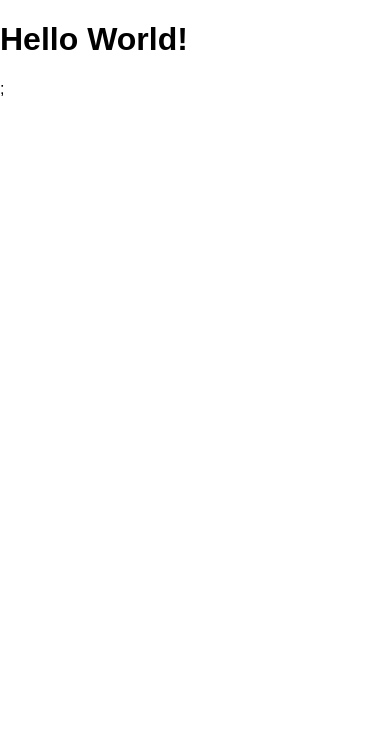
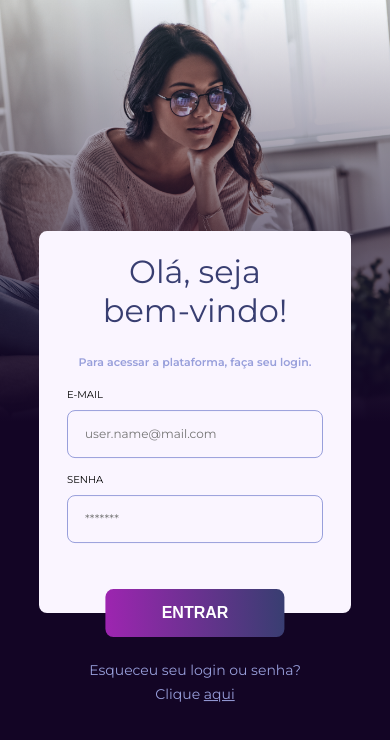
Before and after one commit to eltton/wise-frontend, a Next.js app: page / in a window 390 px wide. Shown: the top 740 px of the page. Built offline with nearby package versions, Linux system fonts and the light colour scheme.

Commit message:
mobile first done

```diff
--- /dev/null
+++ b/src/components/Form/index.tsx
@@ -0,0 +1,122 @@
+import React from "react";
+import styled from "styled-components";
+
+const LoginForm = styled.form`
+  border-radius: 8px;
+  padding-left: 28px;
+  padding-right: 28px;
+  width: 100%;
+  margin-bottom: -50px; //mobile
+`;
+
+const WelcomeMessage = styled.h1`
+  font-weight: 400;
+  font-style: normal;
+  text-align: center;
+  color: #383e71;
+`;
+
+const Tip = styled.h3`
+  font-weight: 600;
+  font-size: 11px;
+  line-height: 20px;
+  text-align: center;
+  color: #989fdb;
+  border: 0;
+  width: 100%;
+`;
+
+const Label = styled.label`
+  font-weight: 400;
+  font-size: 10px;
+`;
+
+const Input = styled.input`
+  margin-top: 8px;
+  width: 100%;
+  height: 48px;
+  border: 1px solid #989fdb;
+  box-sizing: border-box;
+  border-radius: 8px;
+  padding-left: 17px;
+  font-size: 12px;
+  font-weight: 400;
+  line-height: 48px;
+  margin-bottom: 10px;
+  color: #989fdb;
+  background: transparent;
+  font-family: "Montserrat";
+`;
+
+const Button = styled.button`
+  width: 70%;
+  padding: 14px;
+  background: linear-gradient(267.79deg, #383e71 0%, #9d25b0 99.18%);
+  /* box-shadow: 5px 1px 15px #cf99db; */
+  border-radius: 8px;
+  border: none;
+  outline: none;
+
+  color: #fff;
+  font-size: 16px;
+  font-weight: 600;
+  line-height: 20px;
+
+  position: relative; //mobile
+  bottom: -60px;
+  /* top: 50%; */
+  left: 50%;
+  transform: translate(-50%, -50%);
+`;
+
+const P = styled.p`
+  font-weight: 400;
+  font-size: 14px;
+  line-height: 10px;
+  text-align: center;
+  color: #989fdb;
+
+  position: relative; //mobile
+  bottom: -50px;
+
+  a {
+    color: #989fdb;
+  }
+`;
+
+const Form: React.FC = () => {
+  return (
+    <>
+      <LoginForm>
+        <WelcomeMessage>
+          Olá, seja <br />
+          bem-vindo!
+        </WelcomeMessage>
+        <Tip>Para acessar a plataforma, faça seu login.</Tip>
+
+        <Label htmlFor="email">E-MAIL</Label>
+
+        <Input name="email" placeholder="user.name@mail.com" id="email" />
+
+        <Label htmlFor="password">SENHA</Label>
+
+        <Input
+          name="password"
+          type="password"
+          placeholder="*******"
+          id="password"
+          autoComplete="off"
+        />
+
+        <Button type="submit">ENTRAR</Button>
+
+        <P>Esqueceu seu login ou senha?</P>
+        <P>
+          Clique <a href="#">aqui</a>
+        </P>
+      </LoginForm>
+    </>
+  );
+};
+
+export default Form;
--- a/src/pages/_app.tsx
+++ b/src/pages/_app.tsx
@@ -1,13 +1,22 @@
 import React from "react";
+import Head from "next/head";
 import { AppProps } from "next/app";
 
-import GlobalStyle from "../styles/global";
+import { GlobalStyle } from "../styles/global";
 
 const MyApp: React.FC<AppProps> = ({ Component, pageProps }) => {
   return (
     <>
-      <Component {...pageProps} />;
+      <Head>
+        <link rel="preconnect" href="https://fonts.gstatic.com" />
+        <link
+          href="https://fonts.googleapis.com/css2?family=Montserrat:ital,wght@0,400;0,600;1,400;1,600&display=swap"
+          rel="stylesheet"
+        ></link>
+        <title>Login</title>
+      </Head>
       <GlobalStyle />
+      <Component {...pageProps} />
     </>
   );
 };
--- a/src/pages/index.tsx
+++ b/src/pages/index.tsx
@@ -1,16 +1,17 @@
 import React from "react";
-import Head from "next/head";
+
+import { Container, Background, Content } from "../styles/login";
+import Form from "../components/Form";
 
 const Home: React.FC = () => {
   return (
     <div>
-      <Head>
-        <title>Homepage</title>
-      </Head>
-
-      <main>
-        <h1>Hello World!</h1>
-      </main>
+      <Container>
+        <Background />
+        <Content>
+          <Form />
+        </Content>
+      </Container>
 
       <footer></footer>
     </div>
--- a/src/styles/global.ts
+++ b/src/styles/global.ts
@@ -1,6 +1,6 @@
 import { createGlobalStyle } from "styled-components";
 
-export default createGlobalStyle`
+export const GlobalStyle = createGlobalStyle`
   * {
     box-sizing: border-box;
   }
@@ -8,12 +8,17 @@ export default createGlobalStyle`
   body {
     margin: 0;
     padding: 0;
-    box-sizing: border-box;
 
     font-family: 'Montserrat', sans-serif;
+
+    background-color: #130525;
   }
 
   html, body {
     min-height: 100vh;
+
+    @media screen and (min-width: 768px) {
+    background-color: #FAF5FF;
+  }
   }
 `;
--- /dev/null
+++ b/src/styles/login.ts
@@ -0,0 +1,49 @@
+import styled, { keyframes } from "styled-components";
+
+export const Container = styled.main`
+  /* border: solid 5px pink; */
+  height: 100vh;
+  display: flex;
+  align-items: stretch;
+  position: relative;
+`;
+
+export const Background = styled.div`
+  /* border: solid 5px blue; */
+  width: 100%;
+  height: 50%;
+
+  background-image: linear-gradient(
+      0deg,
+      #130525 0%,
+      rgba(105, 57, 153, 0) 100%
+    ),
+    url("/assets/bg.png");
+  background-position-x: center;
+  background-size: cover;
+
+  @media screen and (min-width: 768px) {
+    max-width: 40%;
+    height: 100%;
+  }
+`;
+
+export const Content = styled.div`
+  /* border: solid 5px green; */
+  border-radius: 8px;
+  position: absolute;
+  background-color: #faf5ff;
+  top: 50%;
+  left: 50%;
+  transform: translate(-50%, -50%);
+
+  width: 80%;
+  /* height: 100%; */
+  /* top: 50%; */
+  /* left: 50%; */
+  /* display: flex; */
+  /* flex-direction: column; */
+  /* justify-content: center; */
+  /* width: 100%; */
+  /* max-width: 600px; */
+`;
--- a/styles/globals.css
+++ /dev/null
@@ -1,16 +0,0 @@
-html,
-body {
-  padding: 0;
-  margin: 0;
-  font-family: -apple-system, BlinkMacSystemFont, Segoe UI, Roboto, Oxygen,
-    Ubuntu, Cantarell, Fira Sans, Droid Sans, Helvetica Neue, sans-serif;
-}
-
-a {
-  color: inherit;
-  text-decoration: none;
-}
-
-* {
-  box-sizing: border-box;
-}
```
Also changed, not shown: styles/Home.module.css (deleted, +0 -122 lines), public/assets/bg.png (added), 1 other file (tests, documents, lock files or other folders).
